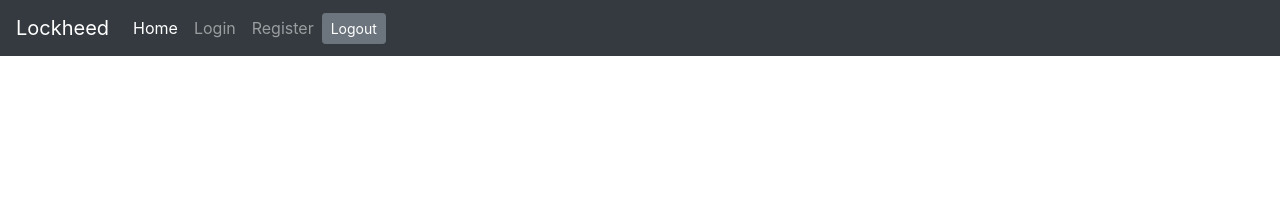
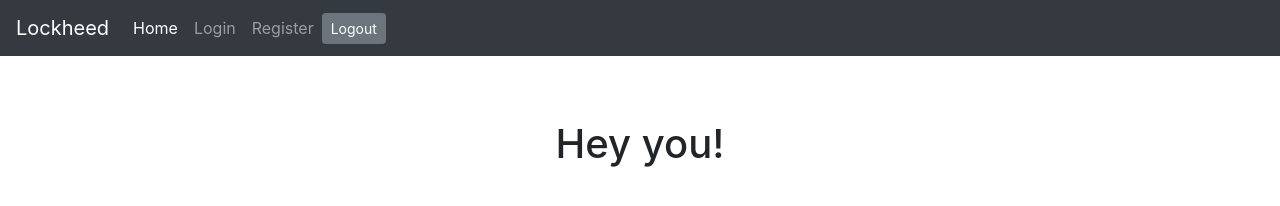
Before and after one commit to inanuriy/registration-login-javascript, a plain HTML site: page index.html in a window 1280 px wide. Drawn offline with nearby package versions, Linux system fonts and the light colour scheme.

Commit message:
homepage greetings added

```diff
--- a/index.html
+++ b/index.html
@@ -30,7 +30,8 @@
           </nav>
     </header>
 
-    <h1 id="greetings" class="greetings"></h1>
+    <h1 id="greetings" class="homeH1">Hey you!
+    </h1>
 
 
 
--- a/index.scss
+++ b/index.scss
@@ -1,4 +1,9 @@
+// ============  HOME
 
+.homeH1 {
+    padding-top: 5vw;
+    text-align: center;
+}
 
 
 
@@ -35,12 +40,13 @@
     text-align: center;
 }
 .loginForm {
-    width: 60%;
     margin: 5vw auto;
-    padding: 4vw ;
+    padding: 4vw;
     border-style: solid;
     border-radius: 3%;
+    max-width: 500px;
 }
+
 
 // =============== LOGOUT
 
```
Also changed, not shown: index.js (+0 -8 lines), index.css, 1 other file.
